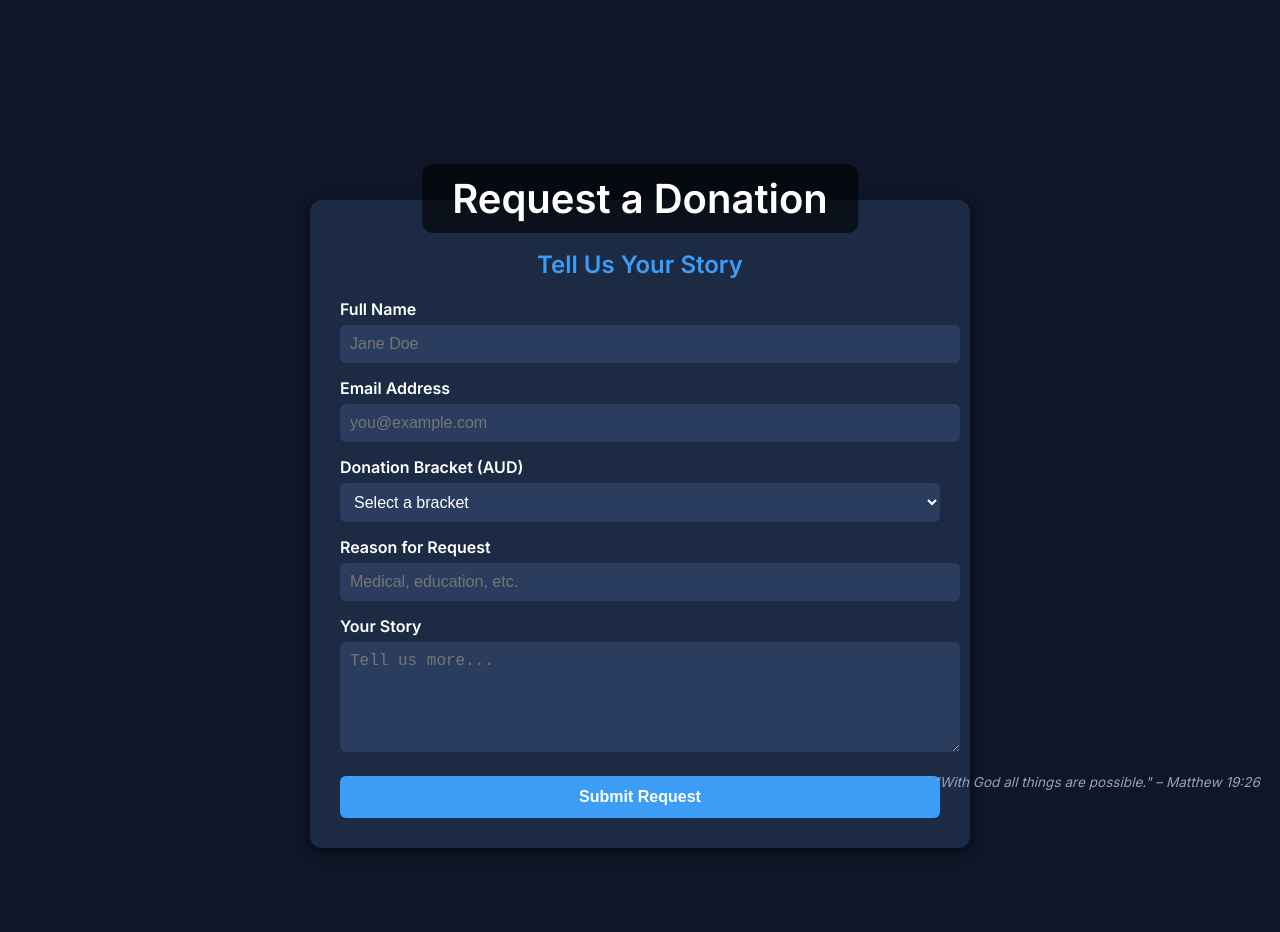
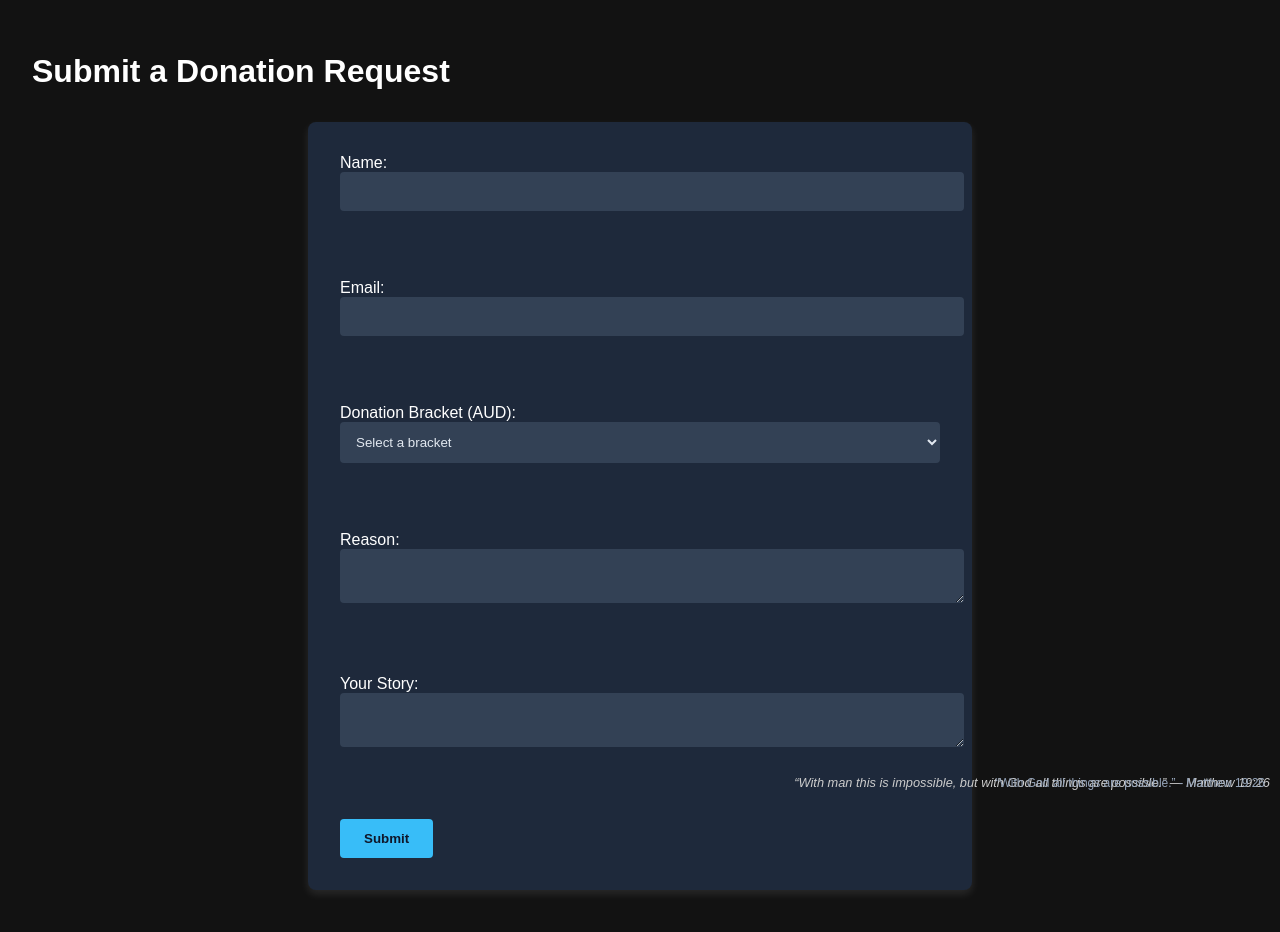
Before and after one commit to Skhotheni24/donation-site, a website: page index.html in a window 1280 px wide. Before the commit the page ends 888 px from the top, so only its background shows below. Drawn offline with Linux system fonts and the light colour scheme.

Commit message:
Add files via upload

```diff
--- a/index.html
+++ b/index.html
@@ -1,155 +1,124 @@
-
 <!DOCTYPE html>
 <html lang="en">
 <head>
-  <meta charset="UTF-8" />
-  <meta name="viewport" content="width=device-width, initial-scale=1.0"/>
-  <title>Request a Donation</title>
-  <link href="https://fonts.googleapis.com/css2?family=Inter:wght@400;600&display=swap" rel="stylesheet">
 <style>
   body {
+    background-color: #0f172a;
+    color: #e2e8f0;
+    font-family: 'Segoe UI', Tahoma, Geneva, Verdana, sans-serif;
     margin: 0;
-      font-family: 'Inter', sans-serif;
-      background-color: #0e1628;
-      color: #ffffff;
+    padding: 0;
   }
   header {
-      position: relative;
-      height: 280px;
-      background: url('header.jpg') center/cover no-repeat;
+    background-color: #1e293b;
+    padding: 2rem;
+    text-align: center;
+    font-size: 1.5rem;
+    color: #38bdf8;
   }
-    header h1 {
-      position: absolute;
-      bottom: 20px;
-      left: 50%;
-      transform: translateX(-50%);
-      background: rgba(0, 0, 0, 0.6);
-      padding: 10px 30px;
-      border-radius: 10px;
-      font-size: 2.5rem;
-    }
-    .container {
+  form {
     max-width: 600px;
-      background: #1c2a44;
-      margin: -80px auto 40px;
-      padding: 30px;
-      border-radius: 12px;
-      box-shadow: 0 4px 12px rgba(0, 0, 0, 0.5);
-    }
-    h2 {
-      text-align: center;
-      color: #3c9df7;
-      margin-bottom: 20px;
+    margin: 2rem auto;
+    padding: 2rem;
+    background-color: #1e293b;
+    border-radius: 8px;
+    box-shadow: 0 4px 8px rgba(255, 255, 255, 0.1);
   }
   label {
     display: block;
-      margin-top: 15px;
-      font-weight: 600;
+    margin-bottom: 0.5rem;
+    font-weight: 500;
   }
   input, select, textarea {
     width: 100%;
-      padding: 10px;
-      margin-top: 6px;
+    padding: 0.75rem;
+    margin-bottom: 1.5rem;
     border: none;
-      border-radius: 6px;
-      background-color: #2a3d5f;
-      color: #fff;
-      font-size: 1rem;
+    border-radius: 4px;
+    background-color: #334155;
+    color: #e2e8f0;
   }
   button {
-      margin-top: 20px;
-      width: 100%;
-      padding: 12px;
-      font-size: 1rem;
-      background-color: #3c9df7;
+    background-color: #38bdf8;
     border: none;
-      color: white;
+    padding: 0.75rem 1.5rem;
+    border-radius: 4px;
+    color: #0f172a;
     font-weight: bold;
-      border-radius: 6px;
     cursor: pointer;
-    }
-    button:hover {
-      background-color: #2c80d3;
-    }
-    #confirmation {
-      display: none;
-      margin-top: 20px;
-      padding: 15px;
-      background-color: #16365c;
-      border-left: 5px solid #3c9df7;
-      border-radius: 6px;
-      color: #a7d1ff;
   }
   .scripture {
     position: fixed;
     bottom: 10px;
-      right: 20px;
-      font-size: 0.85rem;
+    right: 15px;
+    font-size: 0.75rem;
     color: #94a3b8;
-      font-style: italic;
   }
 </style>
+
+  <meta charset="UTF-8" />
+  <meta name="viewport" content="width=device-width, initial-scale=1.0" />
+  <title>Donation Request</title>
 </head>
-<body>
-  <header>
-    <h1>Request a Donation</h1>
-  </header>
+<body style="font-family: sans-serif; background-color: #121212; color: white; padding: 2rem;">
 
-  <div class="container">
-    <h2>Tell Us Your Story</h2>
-    <form id="donationForm" name="donation">
-      <label for="name">Full Name</label>
-      <input type="text" id="name" name="name" required placeholder="Jane Doe"/>
+  <h1>Submit a Donation Request</h1>
 
-      <label for="email">Email Address</label>
-      <input type="email" id="email" name="email" required placeholder="you@example.com"/>
+  <form name="donation" id="donation-form">
+    <label>Name: <input type="text" name="name" required /></label><br /><br />
+    <label>Email: <input type="email" name="email" required /></label><br /><br />
+    <label>Donation Bracket (AUD):
+      <select name="bracket" required>
+        <option value="">Select a bracket</option>
+        <option value="0–500">0–500</option>
+        <option value="500–2000">500–2000</option>
+        <option value="2000–5000">2000–5000</option>
+        <option value="5000+">5000+</option>
+      </select>
+    </label><br /><br />
+    <label>Reason: <textarea name="reason" required></textarea></label><br /><br />
+    <label>Your Story: <textarea name="story" required></textarea></label><br /><br />
+    <button type="submit">Submit</button>
+  </form>
 
-      <label for="bracket">Donation Bracket (AUD)</label>
-      <select id="bracket" name="bracket" required>
-        <option value="">Select a bracket</option>
-        <option value="$0–$500">$0–$500</option>
-        <option value="$500–$2000">$500–$2000</option>
-        <option value="$2000–$5000">$2000–$5000</option>
-        <option value="$5000+">$5000+</option>
-      </select>
-
-      <label for="reason">Reason for Request</label>
-      <input type="text" id="reason" name="reason" required placeholder="Medical, education, etc."/>
-
-      <label for="story">Your Story</label>
-      <textarea id="story" name="story" rows="5" required placeholder="Tell us more..."></textarea>
-
-      <button type="submit">Submit Request</button>
-    </form>
-    <div id="confirmation">Thank you! Your request has been received.</div>
+  <div id="confirmation" style="display:none; color: lightgreen; font-weight: bold; margin-top: 1rem;">
+    Thank you! Your donation request was submitted.
   </div>
 
-  <div class="scripture">"With God all things are possible." – Matthew 19:26</div>
-
   <script>
-    document.getElementById('donationForm').addEventListener('submit', async function(e) {
+    document.getElementById("donation-form").addEventListener("submit", async function (e) {
       e.preventDefault();
-      const formData = new FormData(e.target);
-      const data = Object.fromEntries(formData.entries());
-
+      const form = e.target;
+      const data = {
+        name: form.name.value,
+        email: form.email.value,
+        bracket: form.bracket.value,
+        reason: form.reason.value,
+        story: form.story.value
+      };
       try {
-        const response = await fetch('/.netlify/functions/submit-form', {
-          method: 'POST',
-          headers: {'Content-Type': 'application/json'},
-          body: JSON.stringify(data),
+        const response = await fetch("/.netlify/functions/submit-form", {
+          method: "POST",
+          headers: { "Content-Type": "application/json" },
+          body: JSON.stringify(data)
         });
-
+        const result = await response.json();
         if (response.ok) {
-          document.getElementById('donationForm').reset();
-          document.getElementById('confirmation').style.display = 'block';
+          document.getElementById("confirmation").style.display = "block";
+          form.reset();
         } else {
-          alert('Submission failed. Please try again.');
+          alert("Submission failed: " + result.error);
         }
-      } catch (error) {
-        console.error('Error:', error);
-        alert('An error occurred.');
+      } catch (err) {
+        alert("Submission error: " + err.message);
       }
     });
   </script>
-</body>
+
+<!-- Scripture at bottom right -->
+<div style="position: fixed; bottom: 10px; right: 10px; font-size: 0.8rem; color: #ccc; font-style: italic;">
+  “With man this is impossible, but with God all things are possible.” — Matthew 19:26
+</div>
+
+<div class="scripture">“With God all things are possible.” - Matthew 19:26</div></body>
 </html>
```
Also changed, not shown: netlify/functions/submit-form.js (+54 -1 lines), package.json (+8 -1 lines), netlify.toml. Lines whose indentation alone changed are shown as unchanged.
